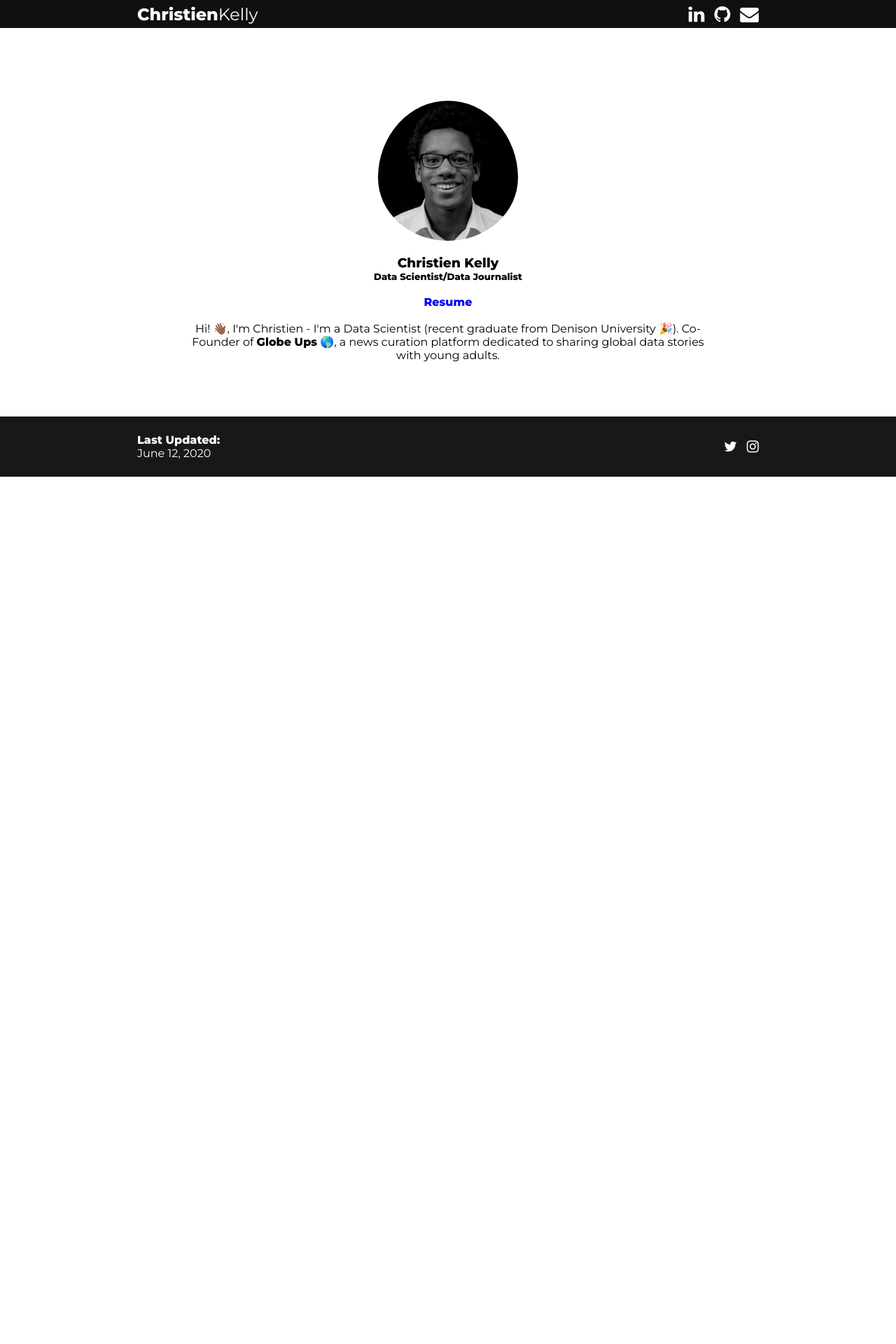
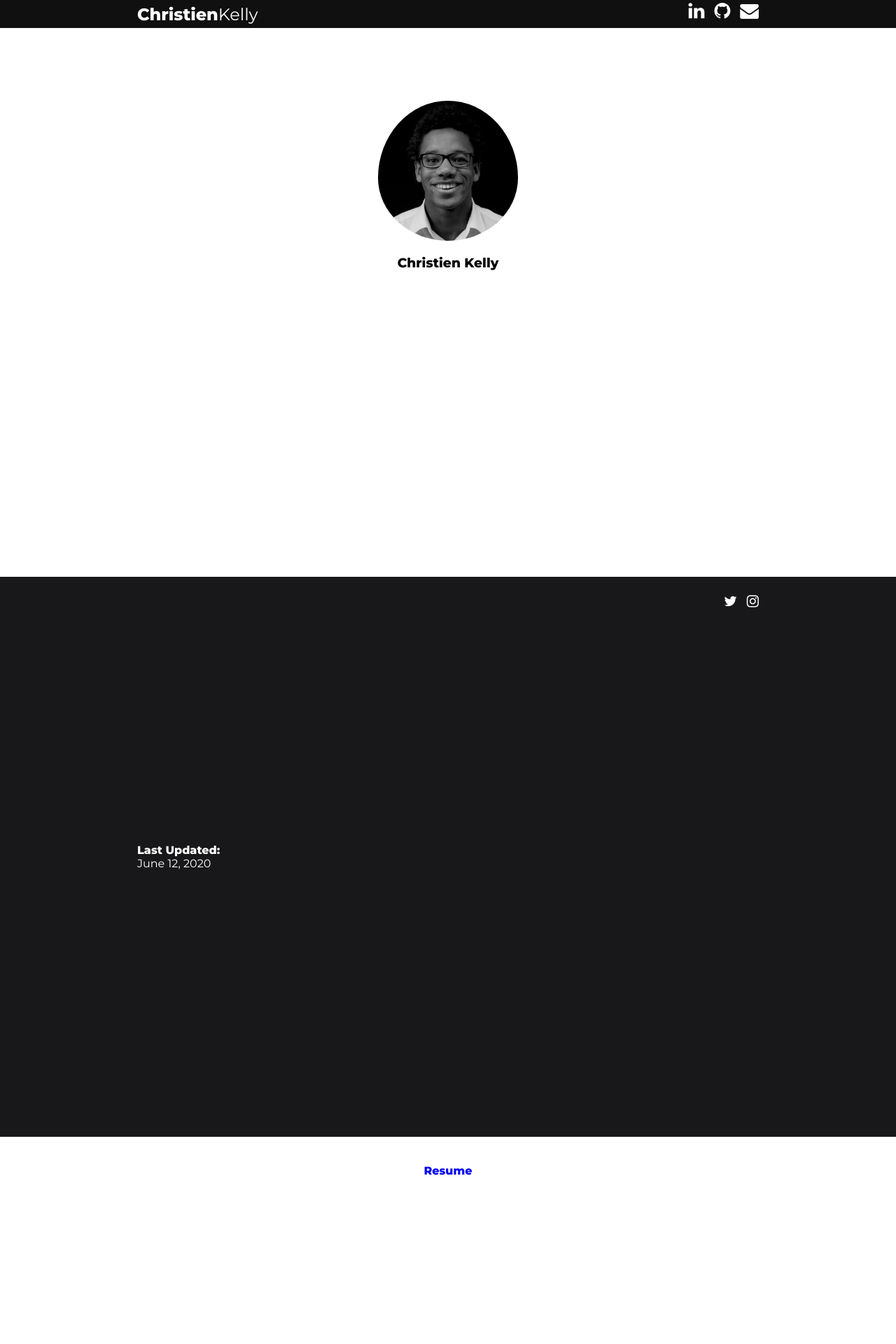
Before and after one commit to kelly-c1/personal-site, a PHP site: page / in a window 1280 px wide. Shown: the top 1920 px of the page at 70% size. Before the commit the page ends 681 px from the top, so only its background shows below. Run offline with PHP 8.4, Linux system fonts and the light colour scheme.

Commit message:
small changes

```diff
--- a/web/footer/css/style.css
+++ b/web/footer/css/style.css
@@ -1,4 +1,5 @@
 *{
+	height: 100%;
 	margin: 0;
 	padding: 0;
 	list-style: none;
@@ -12,7 +13,7 @@
 	padding: 20px 0;
 	box-sizing: border-box;
 	background-color: #18181a;
-	bottom: 0;
+	position: absolute;
 }
 
 .inner_footer {
```
